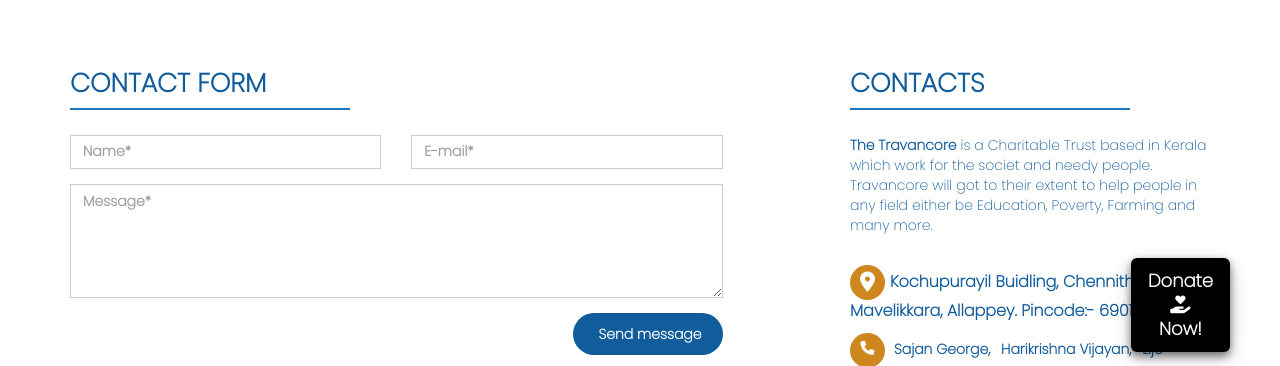
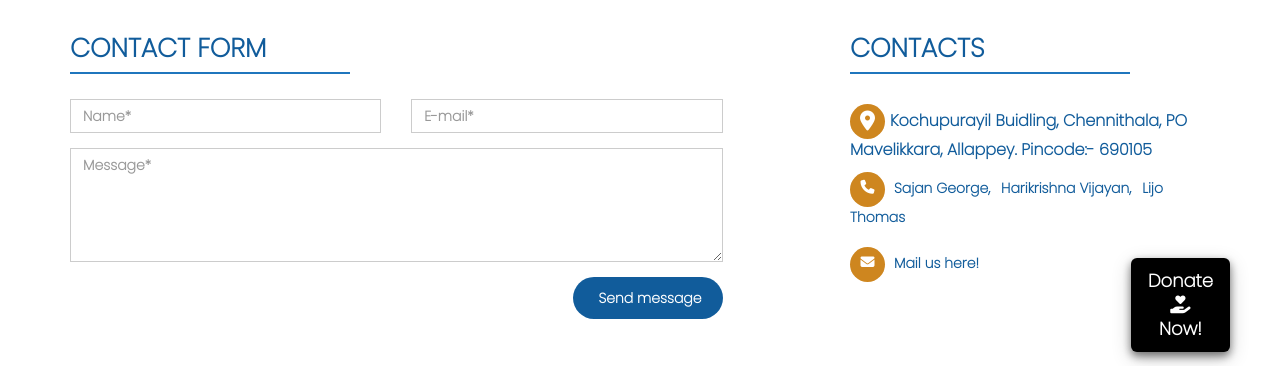
Before and after one commit to Unisight-Technologies/travancore-trust-website, a Django app: page /contact/ in a window 1280 px wide. Shown: the part 418-784 px from the top of the page. Run offline with Django 3.2, Linux system fonts and the light colour scheme; some libraries are stand-ins or nearby versions.

Commit message:
contact page final

```diff
--- a/trust/templates/contact.html
+++ b/trust/templates/contact.html
@@ -13,7 +13,6 @@
 
 			<h1 class="page-title">CONTACT US <span class="title-under"></span></h1>
 			<p class="page-description">
-				Lorem ipsum dolor sit amet, consectetur adipisicing elit Necessitatibus.
 			</p>
 
 		</div>
@@ -73,9 +72,6 @@
 				<div class="col-md-4 col-md-offset-1 col-contact">
 
 					<h2 class="title-style-2">CONTACTS <span class="title-under"></span></h2>
-					<p>
-						<b>The Travancore</b> is a Charitable Trust based in Kerala which work for the societ and needy people. Travancore will got to their extent to help people in any field either be Education, Poverty, Farming and many more.
-					</p>
 
 					<div class="contact-items">
 
```
